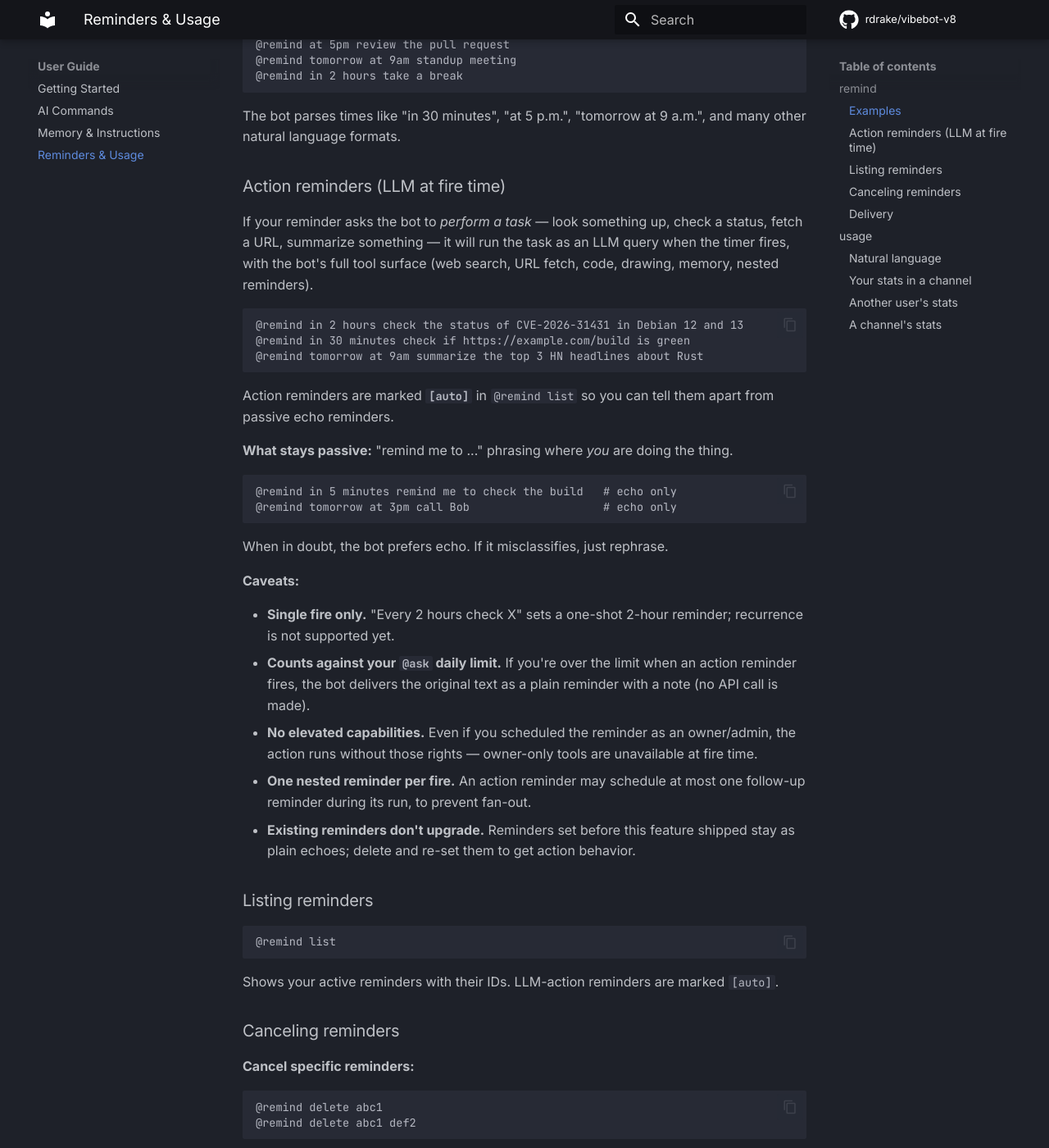
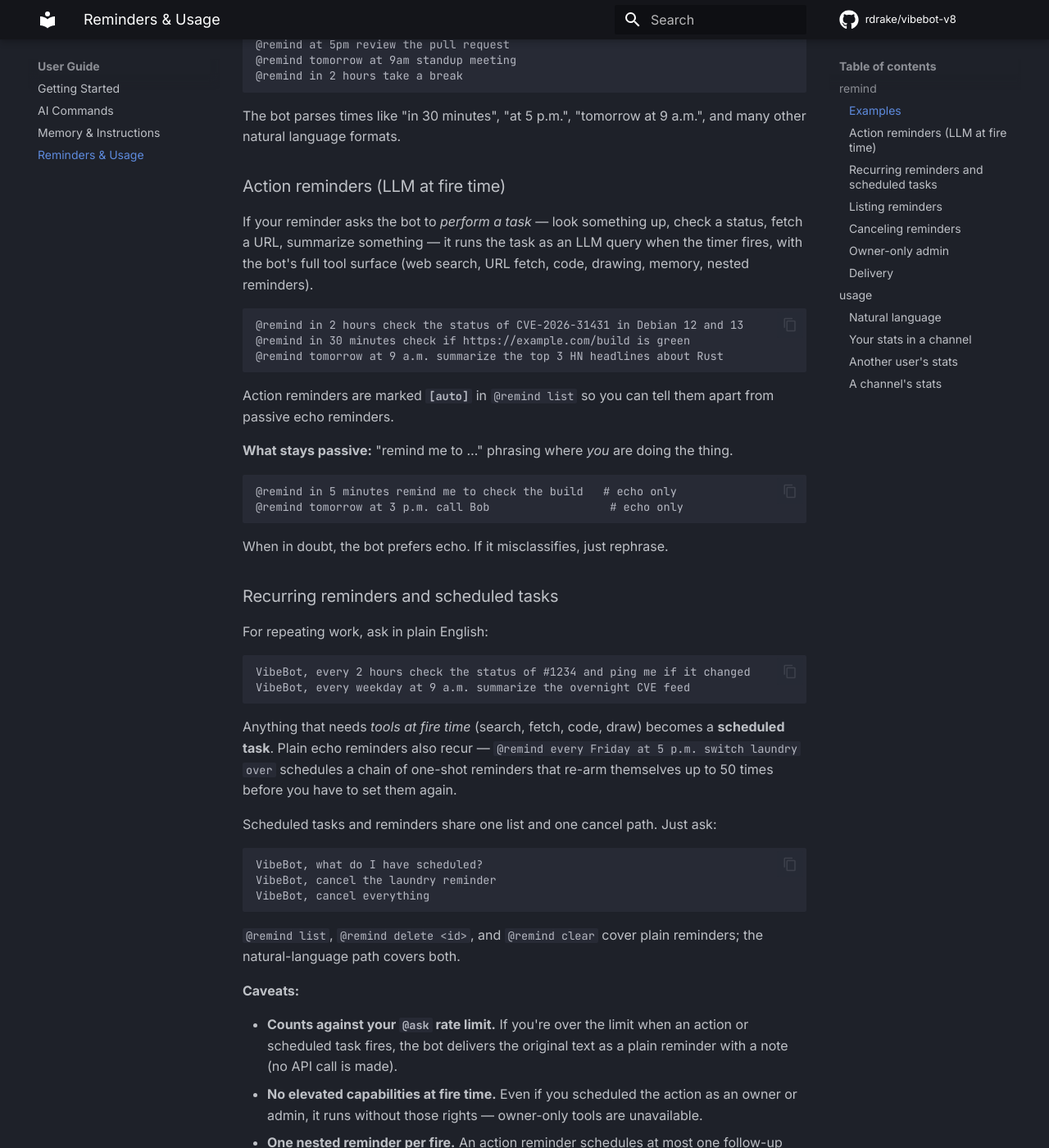
Before and after one commit to rdrake/vibebot-v8, an MkDocs documentation site: the page built from docs/guide/user/reminders-usage.md, in a window 1280 px wide and 1400 px high, scrolled down 871 px. Shown: the whole window at 82% size. Built offline with MkDocs 1.6.1 and Material for MkDocs 9.7.7, drawn with Linux system fonts in a browser that asks for light colours; comment, search, counter and statistics services are not loaded; some of the changed text lies outside the part shown.

Commit message:
docs: refresh user/operator guide for current interface; vale clean
Cover @remind admin subcommand, recurring reminders, scheduled tasks
via natural language, and the unified pending-task surface; document
drawContextMaxAgeSeconds; reword to clear remaining vale errors
(date format, typography, RedHat term errors).

````diff
--- a/docs/guide/user/reminders-usage.md
+++ b/docs/guide/user/reminders-usage.md
@@ -37,32 +37,54 @@
 
 ### Action reminders (LLM at fire time)
 
-If your reminder asks the bot to *perform a task* — look something up, check a status, fetch a URL, summarize something — it will run the task as an LLM query when the timer fires, with the bot's full tool surface (web search, URL fetch, code, drawing, memory, nested reminders).
+If your reminder asks the bot to *perform a task* — look something up, check a status, fetch a URL, summarize something — it runs the task as an LLM query when the timer fires, with the bot's full tool surface (web search, URL fetch, code, drawing, memory, nested reminders).
 
 ```
 @remind in 2 hours check the status of CVE-2026-31431 in Debian 12 and 13
 @remind in 30 minutes check if https://example.com/build is green
-@remind tomorrow at 9am summarize the top 3 HN headlines about Rust
+@remind tomorrow at 9 a.m. summarize the top 3 HN headlines about Rust
 ```
 
 Action reminders are marked **`[auto]`** in `@remind list` so you can tell them apart from passive echo reminders.
 
-**What stays passive:** "remind me to ..." phrasing where *you* are doing the thing.
+**What stays passive:** "remind me to …" phrasing where *you* are doing the thing.
 
 ```
 @remind in 5 minutes remind me to check the build   # echo only
-@remind tomorrow at 3pm call Bob                    # echo only
+@remind tomorrow at 3 p.m. call Bob                  # echo only
 ```
 
 When in doubt, the bot prefers echo. If it misclassifies, just rephrase.
 
+### Recurring reminders and scheduled tasks
+
+For repeating work, ask in plain English:
+
+```
+VibeBot, every 2 hours check the status of #1234 and ping me if it changed
+VibeBot, every weekday at 9 a.m. summarize the overnight CVE feed
+```
+
+Anything that needs *tools at fire time* (search, fetch, code, draw) becomes a **scheduled task**. Plain echo reminders also recur — `@remind every Friday at 5 p.m. switch laundry over` schedules a chain of one-shot reminders that re-arm themselves up to 50 times before you have to set them again.
+
+Scheduled tasks and reminders share one list and one cancel path. Just ask:
+
+```
+VibeBot, what do I have scheduled?
+VibeBot, cancel the laundry reminder
+VibeBot, cancel everything
+```
+
+`@remind list`, `@remind delete <id>`, and `@remind clear` cover plain reminders; the natural-language path covers both.
+
 **Caveats:**
 
-- **Single fire only.** "Every 2 hours check X" sets a one-shot 2-hour reminder; recurrence is not supported yet.
-- **Counts against your `@ask` daily limit.** If you're over the limit when an action reminder fires, the bot delivers the original text as a plain reminder with a note (no API call is made).
-- **No elevated capabilities.** Even if you scheduled the reminder as an owner/admin, the action runs without those rights — owner-only tools are unavailable at fire time.
-- **One nested reminder per fire.** An action reminder may schedule at most one follow-up reminder during its run, to prevent fan-out.
-- **Existing reminders don't upgrade.** Reminders set before this feature shipped stay as plain echoes; delete and re-set them to get action behavior.
+- **Counts against your `@ask` rate limit.** If you're over the limit when an action or scheduled task fires, the bot delivers the original text as a plain reminder with a note (no API call is made).
+- **No elevated capabilities at fire time.** Even if you scheduled the action as an owner or admin, it runs without those rights — owner-only tools are unavailable.
+- **One nested reminder per fire.** An action reminder schedules at most one follow-up reminder during its run, to prevent fan-out. Scheduled tasks cannot schedule further scheduled tasks (depth cap of 1).
+- **Recurring chains cap at 50 fires.** After that you have to re-arm.
+- **Existing reminders don't upgrade.** Reminders set before action behavior shipped stay as plain echoes; delete and re-set them to get action behavior.
+- **Scheduled tasks need an authenticated account.** The natural-language scheduler refuses anonymous callers — log in to your network account first.
 
 ### Listing reminders
 
@@ -70,7 +92,7 @@
 @remind list
 ```
 
-Shows your active reminders with their IDs. LLM-action reminders are marked `[auto]`.
+Shows your active reminders with their IDs. LLM-action reminders are marked `[auto]`. To see scheduled tasks alongside reminders, ask the bot in plain language ("what do I have scheduled?").
 
 ### Canceling reminders
 
@@ -86,6 +108,20 @@
 ```
 @remind clear
 ```
+
+`@remind clear` only clears plain reminders. To cancel scheduled tasks too, ask the bot ("VibeBot, cancel everything").
+
+### Owner-only admin
+
+Bot owners can list, delete, and clear reminders and scheduled tasks belonging to other users:
+
+```
+@remind admin list someone
+@remind admin del someone abc1
+@remind admin clear someone
+```
+
+Non-owners receive a permission error.
 
 ### Delivery
 
````
Also changed, not shown: docs/guide/index.md (+2 -1 lines), docs/guide/operator/configuration.md (+1 -0 lines), docs/guide/operator/tuning-monitoring.md (+4 -4 lines), docs/guide/reference/commands.md (+6 -3 lines), docs/guide/user/getting-started.md (+6 -1 lines).
